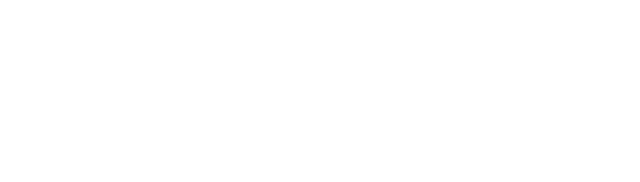
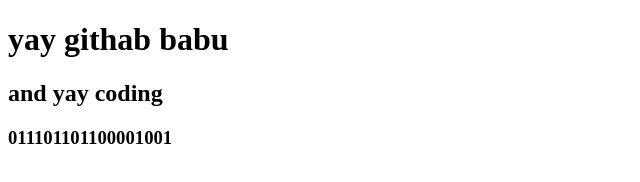
Before and after one commit to ShadowRabbit123/my-first-repo, a plain HTML site: page index.html in a window 1280 px wide. Shown: the whole page, without its empty margins (0-640 px from the left). Drawn offline with Linux system fonts and the light colour scheme.

Commit message:
added header

```diff
--- a/index.html
+++ b/index.html
@@ -7,6 +7,8 @@
     <title>my first repo</title>
 </head>
 <body>
-
+    <h1>yay githab babu</h1>
+    <h2>and yay coding</h2>
+    <h3>011101101100001001</h3>
 </body>
 </html>
```
